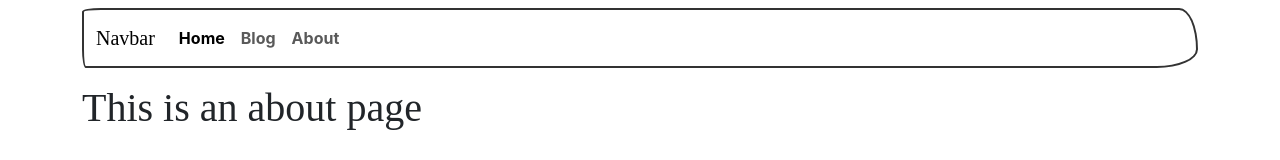
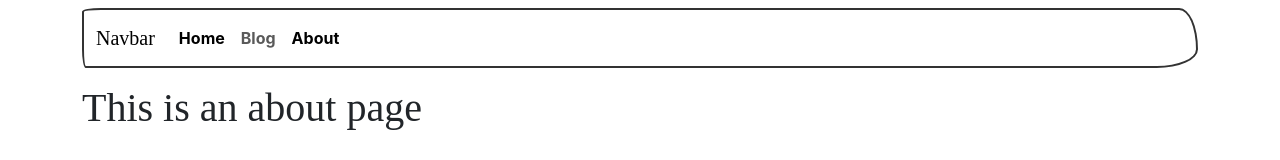
Before and after one commit to ZEDTARIK/vuejs-employee-crud, a Vue app: page /about in a window 1280 px wide. Shown: the top 160 px of the page. Built offline with nearby package versions, Linux system fonts and the light colour scheme; a web font is replaced by a local one.

Commit message:
add style active to Navbar class='active'

```diff
--- a/src/components/Navbar.vue
+++ b/src/components/Navbar.vue
@@ -36,6 +36,10 @@ export default {
 
 }
 </script>
-<style lang="">
+<style>
+  .router-link-active {
+    color: black !important;
+    background-color:blanchedalmond;
 
+  }
 </style>
```
